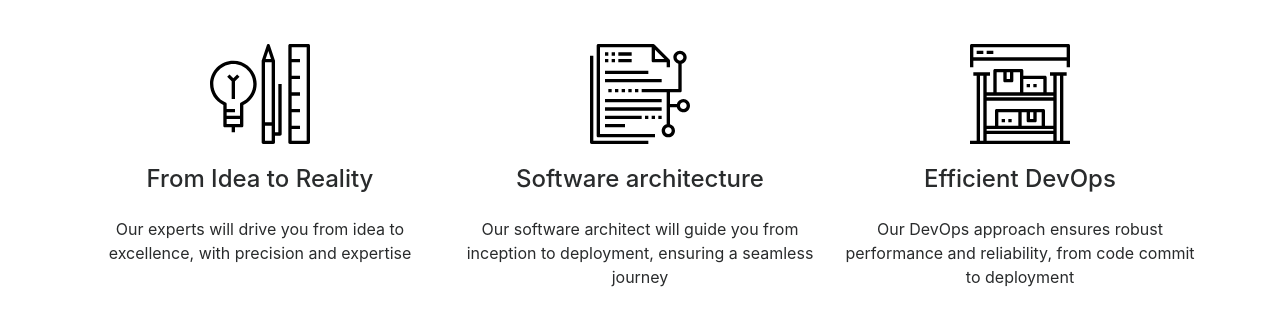
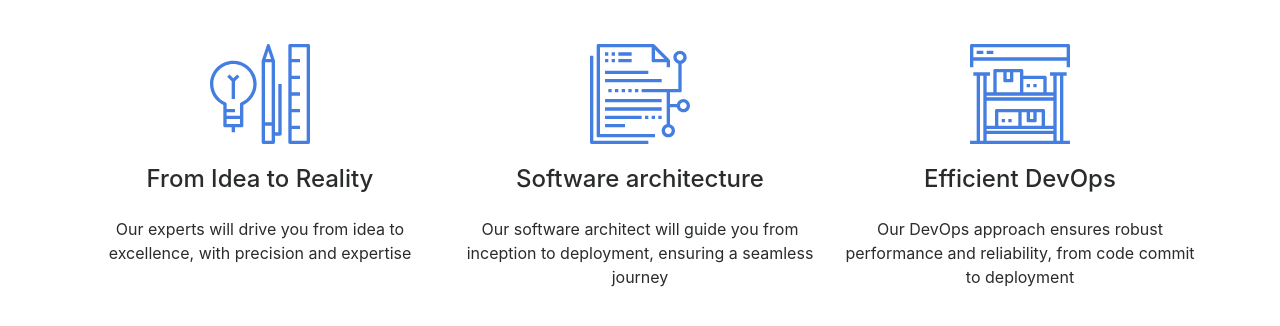
Before and after one commit to ssimunec/main_website, a plain HTML site: page index.html in a window 1280 px wide. Shown: the part 728-1054 px from the top of the page. Drawn offline with Linux system fonts and the light colour scheme.

Commit message:
feat(3S2): update icon color

```diff
--- a/index.html
+++ b/index.html
@@ -50,17 +50,17 @@
         <h2 class="text-center font-weight-bold my-5">Competing at the Highest Level for Your Success</h2>
         <div class="row">
             <div data-aos="fade-up" data-aos-delay="0" data-aos-duration="1000" data-aos-once="true" class="col-md-4 text-center">
-                <svg height="100" width="100" xmlns="http://www.w3.org/2000/svg" viewBox="0 0 60 60" xml:space="preserve"><path d="M41 53h-2V10c0-.2-.1-.5-.2-.6L35.9.7c-.1-.4-.5-.7-.9-.7s-.8.3-.9.7l-2.9 8.7c-.1.2-.2.4-.2.6v49c0 .6.4 1 1 1h6c.6 0 1-.4 1-1v-4h3c.6 0 1-.4 1-1V24h-2v29zm-8-42h4v36h-4V11zm2-6.8L36.6 9h-3.2L35 4.2zM37 58h-4v-9h4v9zM59 0H48c-.6 0-1 .4-1 1v58c0 .6.4 1 1 1h11c.6 0 1-.4 1-1V1c0-.6-.4-1-1-1zm-1 58h-9v-7h5v-2h-5v-8h5v-2h-5v-8h5v-2h-5v-8h5v-2h-5v-8h5V9h-5V2h9v56zM14 10C6.3 10 0 16.3 0 24c0 5.4 3.1 10.3 8 12.6V49c0 .6.4 1 1 1h4v3h2v-3h4c.6 0 1-.4 1-1V36.6c4.9-2.3 8-7.2 8-12.6 0-7.7-6.3-14-14-14zm4 38h-8v-3h8v3zm.6-12.9c-.4.1-.6.5-.6.9v7h-8v-2h5v-2h-5v-3c0-.4-.2-.8-.6-.9C4.9 33.2 2 28.8 2 24c0-6.6 5.4-12 12-12s12 5.4 12 12c0 4.8-2.9 9.2-7.4 11.1z"/><path d="M16.3 18.3 14 20.6l-2.3-2.3-1.4 1.4 2.7 2.7V33h2V22.4l2.7-2.7z"/></svg>
+                <svg fill="#447ee1" height="100" width="100" xmlns="http://www.w3.org/2000/svg" viewBox="0 0 60 60" xml:space="preserve"><path d="M41 53h-2V10c0-.2-.1-.5-.2-.6L35.9.7c-.1-.4-.5-.7-.9-.7s-.8.3-.9.7l-2.9 8.7c-.1.2-.2.4-.2.6v49c0 .6.4 1 1 1h6c.6 0 1-.4 1-1v-4h3c.6 0 1-.4 1-1V24h-2v29zm-8-42h4v36h-4V11zm2-6.8L36.6 9h-3.2L35 4.2zM37 58h-4v-9h4v9zM59 0H48c-.6 0-1 .4-1 1v58c0 .6.4 1 1 1h11c.6 0 1-.4 1-1V1c0-.6-.4-1-1-1zm-1 58h-9v-7h5v-2h-5v-8h5v-2h-5v-8h5v-2h-5v-8h5v-2h-5v-8h5V9h-5V2h9v56zM14 10C6.3 10 0 16.3 0 24c0 5.4 3.1 10.3 8 12.6V49c0 .6.4 1 1 1h4v3h2v-3h4c.6 0 1-.4 1-1V36.6c4.9-2.3 8-7.2 8-12.6 0-7.7-6.3-14-14-14zm4 38h-8v-3h8v3zm.6-12.9c-.4.1-.6.5-.6.9v7h-8v-2h5v-2h-5v-3c0-.4-.2-.8-.6-.9C4.9 33.2 2 28.8 2 24c0-6.6 5.4-12 12-12s12 5.4 12 12c0 4.8-2.9 9.2-7.4 11.1z"/><path d="M16.3 18.3 14 20.6l-2.3-2.3-1.4 1.4 2.7 2.7V33h2V22.4l2.7-2.7z"/></svg>
                 <h4 class="py-3">From Idea to Reality</h4>
                 <p>Our experts will drive you from idea to excellence, with precision and expertise</p>
             </div>
             <div data-aos="fade-up" data-aos-delay="200" data-aos-duration="1000" data-aos-once="true" class="col-md-4 text-center">
-                <svg height="100" width="100" xmlns="http://www.w3.org/2000/svg" viewBox="0 0 60 60" xml:space="preserve"><path d="M2 7H0v52c0 .6.4 1 1 1h34v-2H2V7z"/><path d="M6 2h31v8c0 .6.4 1 1 1h8v3h2v-4c0-.1 0-.2-.1-.3v-.1c-.1-.1-.1-.2-.2-.3l-9-9c-.1-.1-.2-.1-.3-.2h-.1c-.1 0-.2-.1-.3-.1H5c-.6 0-1 .4-1 1v54c0 .6.4 1 1 1h34v-2H6V2zm38.6 7H39V3.4L44.6 9z"/><path d="M23 27h2v2h-2zM19 27h2v2h-2zM15 27h2v2h-2zM11 27h2v2h-2zM27 27h2v2h-2zM9 5h2v2H9zM13 5h2v2h-2zM13 9h2v2h-2zM9 9h2v2H9zM17 5h8v2h-8zM17 9h8v2h-8zM9 16h26v2H9zM9 21h34v2H9zM9 33h34v2H9zM9 38h34v2H9zM9 43h22v2H9zM33 43h2v2h-2zM37 43h2v2h-2zM41 43h2v2h-2z"/><path d="M56 33c-1.9 0-3.4 1.3-3.9 3H48v-7h6c.6 0 1-.4 1-1V11.9c1.7-.4 3-2 3-3.9 0-2.2-1.8-4-4-4s-4 1.8-4 4c0 1.9 1.3 3.4 3 3.9V27H31v2h15v19.1c-1.7.4-3 2-3 3.9 0 2.2 1.8 4 4 4s4-1.8 4-4c0-1.9-1.3-3.4-3-3.9V38h4.1c.4 1.7 2 3 3.9 3 2.2 0 4-1.8 4-4s-1.8-4-4-4zM52 8c0-1.1.9-2 2-2s2 .9 2 2-.9 2-2 2-2-.9-2-2zm-3 44c0 1.1-.9 2-2 2s-2-.9-2-2 .9-2 2-2 2 .9 2 2zm7-13c-1.1 0-2-.9-2-2s.9-2 2-2 2 .9 2 2-.9 2-2 2zM9 48h12v2H9z"/></svg>
+                <svg fill="#447ee1" height="100" width="100" xmlns="http://www.w3.org/2000/svg" viewBox="0 0 60 60" xml:space="preserve"><path d="M2 7H0v52c0 .6.4 1 1 1h34v-2H2V7z"/><path d="M6 2h31v8c0 .6.4 1 1 1h8v3h2v-4c0-.1 0-.2-.1-.3v-.1c-.1-.1-.1-.2-.2-.3l-9-9c-.1-.1-.2-.1-.3-.2h-.1c-.1 0-.2-.1-.3-.1H5c-.6 0-1 .4-1 1v54c0 .6.4 1 1 1h34v-2H6V2zm38.6 7H39V3.4L44.6 9z"/><path d="M23 27h2v2h-2zM19 27h2v2h-2zM15 27h2v2h-2zM11 27h2v2h-2zM27 27h2v2h-2zM9 5h2v2H9zM13 5h2v2h-2zM13 9h2v2h-2zM9 9h2v2H9zM17 5h8v2h-8zM17 9h8v2h-8zM9 16h26v2H9zM9 21h34v2H9zM9 33h34v2H9zM9 38h34v2H9zM9 43h22v2H9zM33 43h2v2h-2zM37 43h2v2h-2zM41 43h2v2h-2z"/><path d="M56 33c-1.9 0-3.4 1.3-3.9 3H48v-7h6c.6 0 1-.4 1-1V11.9c1.7-.4 3-2 3-3.9 0-2.2-1.8-4-4-4s-4 1.8-4 4c0 1.9 1.3 3.4 3 3.9V27H31v2h15v19.1c-1.7.4-3 2-3 3.9 0 2.2 1.8 4 4 4s4-1.8 4-4c0-1.9-1.3-3.4-3-3.9V38h4.1c.4 1.7 2 3 3.9 3 2.2 0 4-1.8 4-4s-1.8-4-4-4zM52 8c0-1.1.9-2 2-2s2 .9 2 2-.9 2-2 2-2-.9-2-2zm-3 44c0 1.1-.9 2-2 2s-2-.9-2-2 .9-2 2-2 2 .9 2 2zm7-13c-1.1 0-2-.9-2-2s.9-2 2-2 2 .9 2 2-.9 2-2 2zM9 48h12v2H9z"/></svg>
                 <h4 class="py-3">Software architecture</h4>
                 <p>Our software architect will guide you from inception to deployment, ensuring a seamless journey</p>
             </div>
             <div data-aos="fade-up" data-aos-delay="400" data-aos-duration="1000" data-aos-once="true" class="col-md-4 text-center">
-                <svg height="100" width="100" xmlns="http://www.w3.org/2000/svg" viewBox="0 0 60 60" xml:space="preserve"><path d="M59 0H1C.4 0 0 .4 0 1v13h2v-4h56v4h2V1c0-.6-.4-1-1-1zM2 8V2h56v6H2z"/><path d="M4 4h4v2H4zM10 4h4v2h-4zM56 19h2v-2H48v2h2v10h-4v-9c0-.6-.4-1-1-1H32v-3c0-.6-.4-1-1-1H15c-.6 0-1 .4-1 1v13h-4V19h2v-2H2v2h2v39H0v2h60v-2h-4V19zM10 34h40v15h-5v-9c0-.6-.4-1-1-1H16c-.6 0-1 .4-1 1v9h-5V34zm7 15v-8h12v8H17zm14-8h3v5c0 .6.4 1 1 1h4c.6 0 1-.4 1-1v-5h3v8H31v-8zm5 0h2v4h-2v-4zM10 51h40v1H10v-1zm34-30v8H32v-8h12zm-20-4v4h-2v-4h2zm-8 0h4v5c0 .6.4 1 1 1h4c.6 0 1-.4 1-1v-5h4v12H16V17zm-1 14h35v1H10v-1h5zM6 58V19h2v39H6zm4 0v-4h40v4H10zm42 0V19h2v39h-2z"/><path d="M34 24h2v2h-2zM38 24h2v2h-2zM19 45h2v2h-2zM23 45h2v2h-2z"/></svg>
+                <svg fill="#447ee1" height="100" width="100" xmlns="http://www.w3.org/2000/svg" viewBox="0 0 60 60" xml:space="preserve"><path d="M59 0H1C.4 0 0 .4 0 1v13h2v-4h56v4h2V1c0-.6-.4-1-1-1zM2 8V2h56v6H2z"/><path d="M4 4h4v2H4zM10 4h4v2h-4zM56 19h2v-2H48v2h2v10h-4v-9c0-.6-.4-1-1-1H32v-3c0-.6-.4-1-1-1H15c-.6 0-1 .4-1 1v13h-4V19h2v-2H2v2h2v39H0v2h60v-2h-4V19zM10 34h40v15h-5v-9c0-.6-.4-1-1-1H16c-.6 0-1 .4-1 1v9h-5V34zm7 15v-8h12v8H17zm14-8h3v5c0 .6.4 1 1 1h4c.6 0 1-.4 1-1v-5h3v8H31v-8zm5 0h2v4h-2v-4zM10 51h40v1H10v-1zm34-30v8H32v-8h12zm-20-4v4h-2v-4h2zm-8 0h4v5c0 .6.4 1 1 1h4c.6 0 1-.4 1-1v-5h4v12H16V17zm-1 14h35v1H10v-1h5zM6 58V19h2v39H6zm4 0v-4h40v4H10zm42 0V19h2v39h-2z"/><path d="M34 24h2v2h-2zM38 24h2v2h-2zM19 45h2v2h-2zM23 45h2v2h-2z"/></svg>
                 <h4 class="py-3">Efficient DevOps</h4>
                 <p>Our DevOps approach ensures robust performance and reliability, from code commit to deployment</p>
             </div>
```
